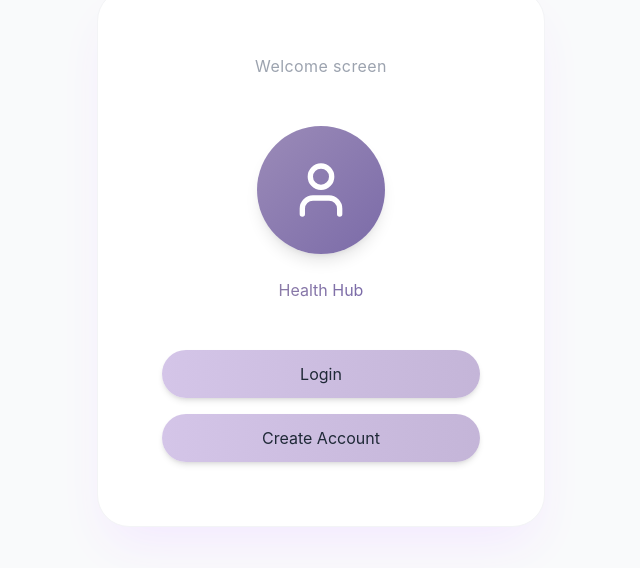
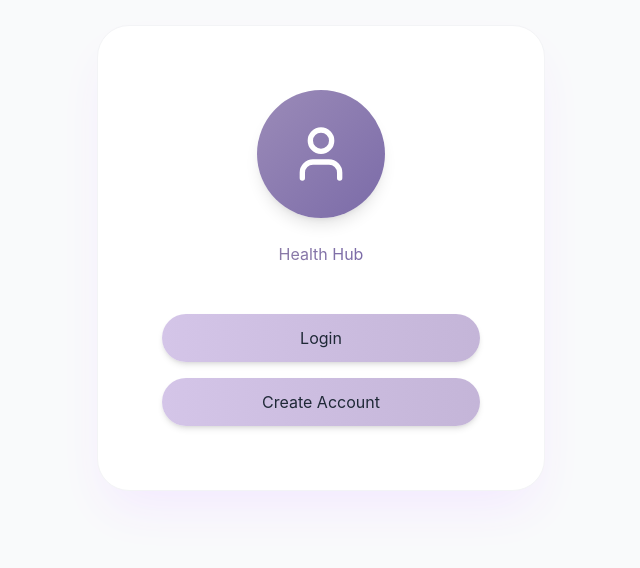
Before and after one commit to vxk8058/Health-Hub, a React (Create React App) app in the folder my-app/: page / in a window 1280 px wide. Shown: the part 142-710 px from the top of the page, without its empty margins (319-959 px from the left). Built offline with nearby package versions, Linux system fonts and the light colour scheme.

Commit message:
Changes to WelcomeScreen

```diff
--- a/my-app/src/components/WelcomeScreen.tsx
+++ b/my-app/src/components/WelcomeScreen.tsx
@@ -7,8 +7,6 @@ export default function WelcomeScreen() {
   return (
     <div className="min-h-screen flex items-center justify-center p-6">
       <div className="bg-white rounded-[2rem] p-16 w-full max-w-md shadow-2xl shadow-purple-100 flex flex-col items-center border border-gray-100">
-        <p className="text-gray-400 mb-12 tracking-wide">Welcome screen</p>
-
         <div className="w-32 h-32 bg-gradient-to-br from-[#9B8BB8] to-[#7B6BA8] rounded-full flex items-center justify-center mb-6 shadow-lg">
           <User className="w-16 h-16 text-white" />
         </div>
```
Also changed, not shown: 1 other file (tests, documents, lock files or other folders).
